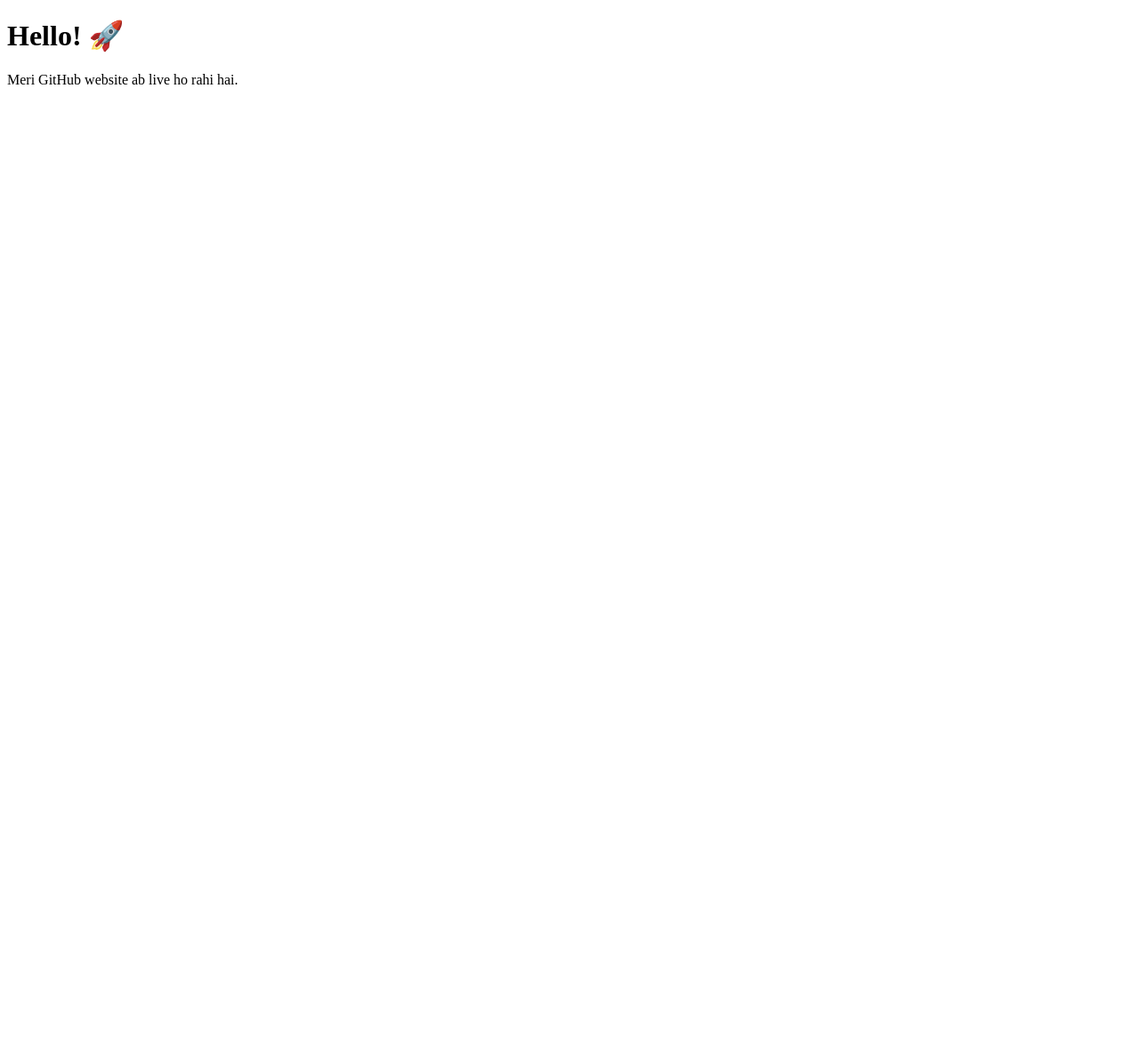
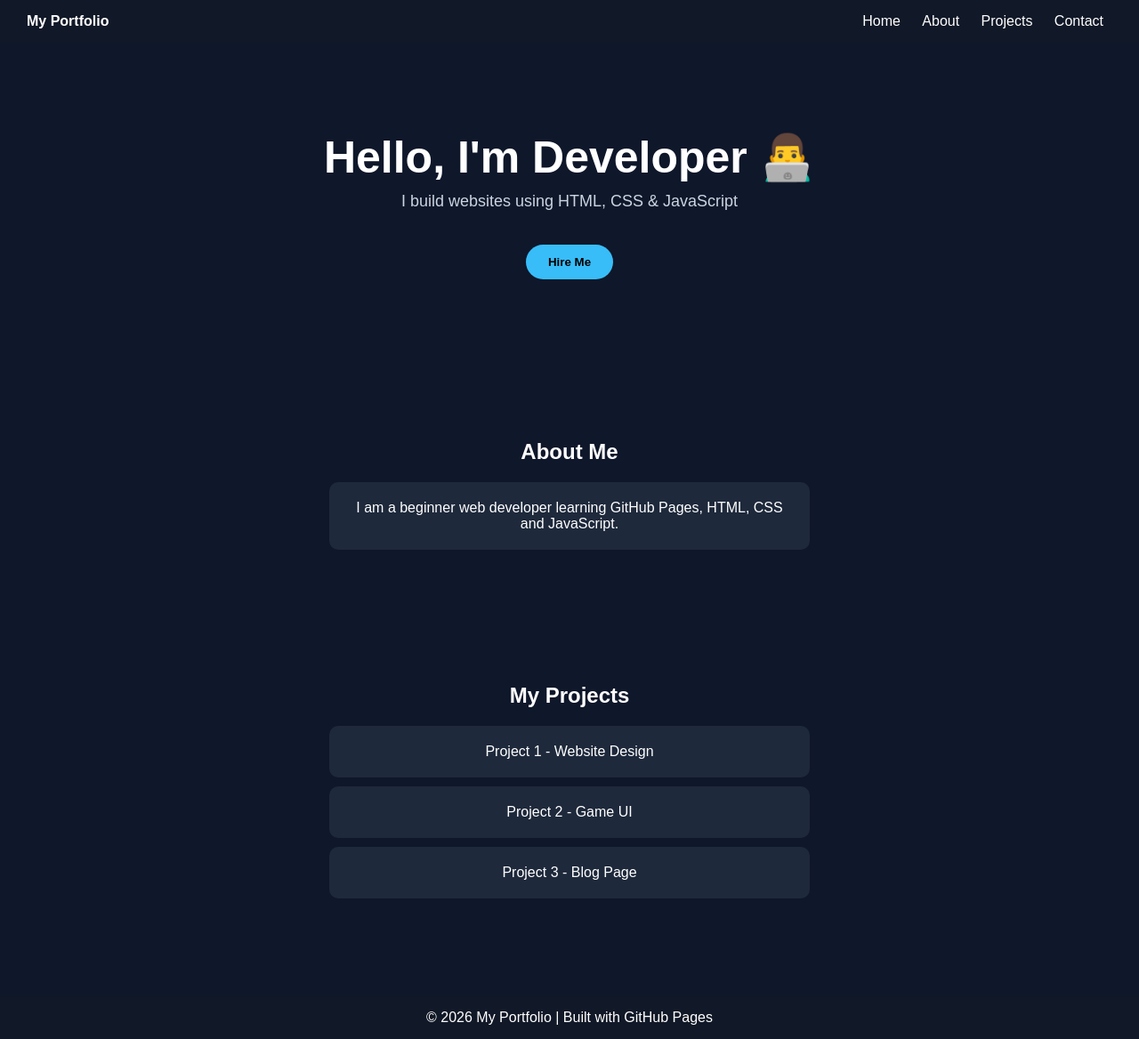
Before and after one commit to ninjabeta74-ctrl/ninjabeta74-ctrl.github.io, a plain HTML site: page index.html in a window 1280 px wide. Shown: the whole page at 89% size. Before the commit the page ends 800 px from the top, so only its background shows below. Drawn offline with Linux system fonts and the light colour scheme.

Commit message:
update website
updated my GitHub Pages website design

```diff
--- a/index.html
+++ b/index.html
@@ -1,10 +1,135 @@
 <!DOCTYPE html>
-<html>
+<html lang="en">
 <head>
-  <title>My First Website</title>
+  <meta charset="UTF-8">
+  <meta name="viewport" content="width=device-width, initial-scale=1.0">
+  <title>My Portfolio</title>
+
+  <style>
+    body {
+      margin: 0;
+      font-family: Arial, sans-serif;
+      background: #0f172a;
+      color: white;
+    }
+
+    /* Navbar */
+    .navbar {
+      display: flex;
+      justify-content: space-between;
+      padding: 15px 30px;
+      background: #111827;
+    }
+
+    .navbar a {
+      color: white;
+      text-decoration: none;
+      margin: 0 10px;
+    }
+
+    .navbar a:hover {
+      color: #38bdf8;
+    }
+
+    /* Hero Section */
+    .hero {
+      text-align: center;
+      padding: 100px 20px;
+    }
+
+    .hero h1 {
+      font-size: 50px;
+      margin: 0;
+    }
+
+    .hero p {
+      color: #cbd5e1;
+      font-size: 18px;
+      margin-top: 10px;
+    }
+
+    .btn {
+      margin-top: 20px;
+      padding: 12px 25px;
+      background: #38bdf8;
+      border: none;
+      color: black;
+      font-weight: bold;
+      border-radius: 25px;
+      cursor: pointer;
+    }
+
+    .btn:hover {
+      background: #0ea5e9;
+    }
+
+    /* Section */
+    .section {
+      padding: 60px 20px;
+      text-align: center;
+    }
+
+    .card {
+      background: #1e293b;
+      padding: 20px;
+      margin: 10px auto;
+      width: 80%;
+      max-width: 500px;
+      border-radius: 10px;
+    }
+
+    /* Footer */
+    footer {
+      text-align: center;
+      padding: 15px;
+      background: #111827;
+      margin-top: 40px;
+    }
+  </style>
 </head>
+
 <body>
-  <h1>Hello! 🚀</h1>
-  <p>Meri GitHub website ab live ho rahi hai.</p>
+
+  <!-- Navbar -->
+  <div class="navbar">
+    <div><b>My Portfolio</b></div>
+    <div>
+      <a href="#">Home</a>
+      <a href="#">About</a>
+      <a href="#">Projects</a>
+      <a href="#">Contact</a>
+    </div>
+  </div>
+
+  <!-- Hero -->
+  <div class="hero">
+    <h1>Hello, I'm Developer 👨‍💻</h1>
+    <p>I build websites using HTML, CSS & JavaScript</p>
+    <button class="btn" onclick="alert('Welcome to my portfolio!')">
+      Hire Me
+    </button>
+  </div>
+
+  <!-- About -->
+  <div class="section">
+    <h2>About Me</h2>
+    <div class="card">
+      I am a beginner web developer learning GitHub Pages, HTML, CSS and JavaScript.
+    </div>
+  </div>
+
+  <!-- Projects -->
+  <div class="section">
+    <h2>My Projects</h2>
+    <div class="card">Project 1 - Website Design</div>
+    <div class="card">Project 2 - Game UI</div>
+    <div class="card">Project 3 - Blog Page</div>
+  </div>
+
+  <!-- Footer -->
+  <footer>
+    © 2026 My Portfolio | Built with GitHub Pages
+  </footer>
+
 </body>
 </html>
```
